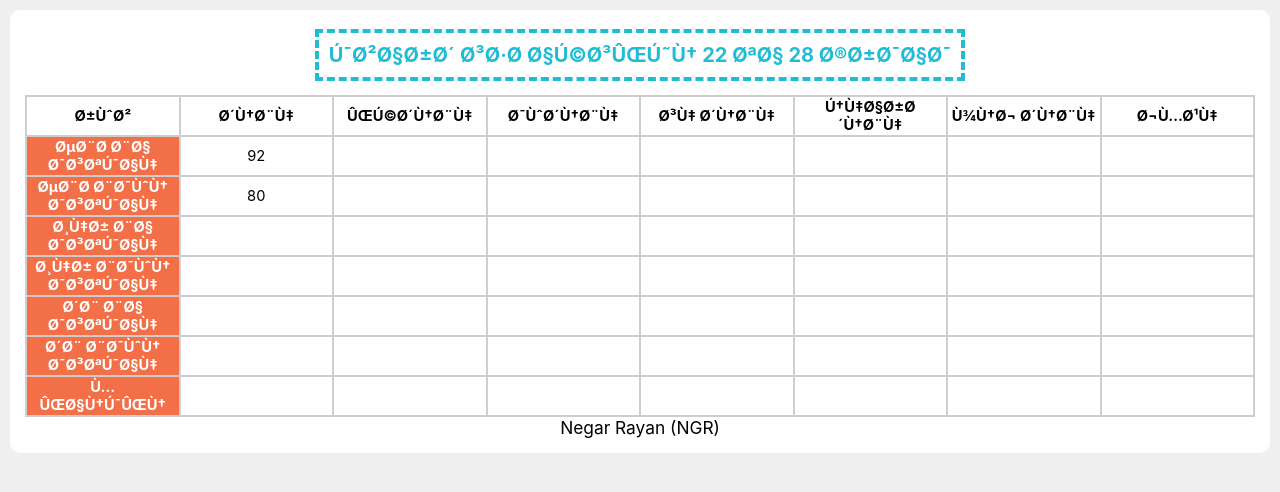
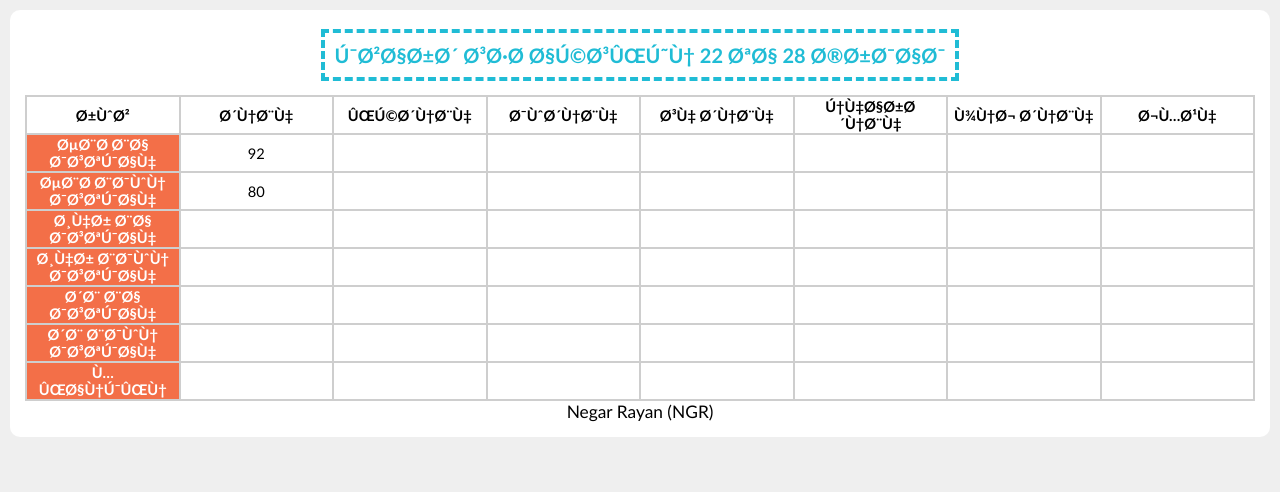
Before and after one commit to NGR41-git/NGR41-git.github.io, a PHP site: page / in a window 1280 px wide. Shown: the top 492 px of the page. Run offline with PHP 8.4, Linux system fonts and the light colour scheme.

Commit message:
Update sololearn.css

```diff
--- a/sololearn.css
+++ b/sololearn.css
@@ -3,7 +3,7 @@
     padding: 0;
 }
 body {
-    font-family: -apple-system, BlinkMacSystemFont, 'Segoe UI', Roboto, Oxygen, Ubuntu, Cantarell, 'Open Sans', 'Helvetica Neue', sans-serif;
+    font-family:'Trebuchet MS', 'Lucida Sans Unicode', 'Lucida Grande', 'Lucida Sans', Arial, sans-serif;
     font-size: 13pt;
     background-color: #efefef;
     padding: 10px;
```
